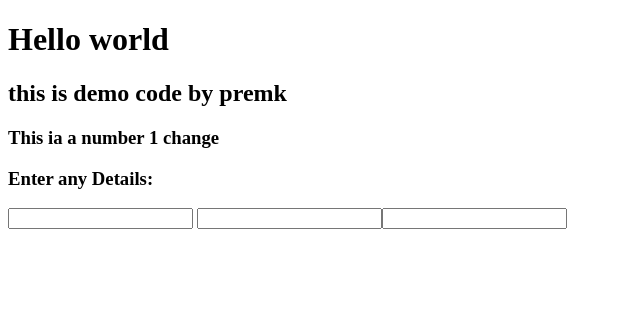
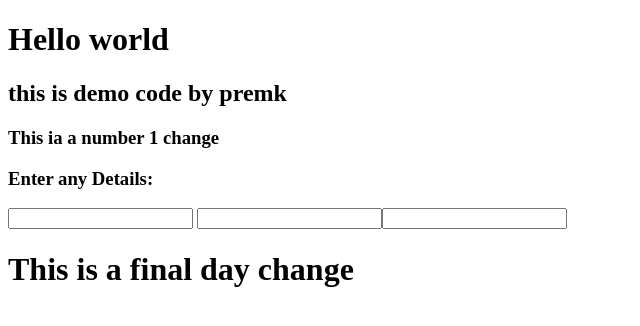
Before and after one commit to prem123/spinnaker-demo-app, a plain HTML site: page index.html in a window 1280 px wide. Shown: the whole page, without its empty margins (0-640 px from the left). Drawn offline with Linux system fonts and the light colour scheme.

Commit message:
Update index.html

```diff
--- a/index.html
+++ b/index.html
@@ -13,6 +13,7 @@
 
     <h3>Enter any Details: </h3><input>
     <input><input>
+    <h1> This is a final day change </h1>
 
 </body>
 </html>
```
